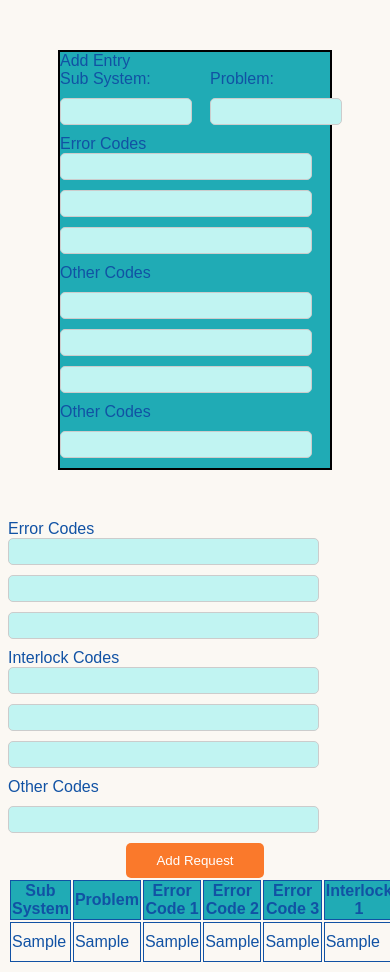
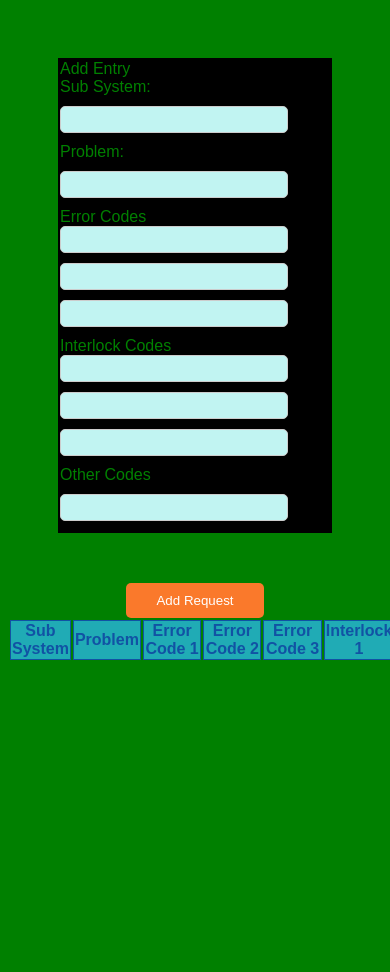
Before and after one commit to gabrielTMH/medicalAI, a Flask app: page / in a window 390 px wide; the page is wider, and only the part inside the window is pictured. After the commit the page ends 660 px from the top of that part, so only its background shows below. Run offline with Flask 3, Linux system fonts and the light colour scheme; tables that the repository leaves empty hold one stand-in row (values such as "Sample post").

Commit message:
Made it friendly for mobile

```diff
--- a/src/static/css/main.css
+++ b/src/static/css/main.css
@@ -69,76 +69,8 @@ input[type="text"], textarea {
 
 
 
-#item-add-entry {
-  grid-area: add-entry;
-}
-#item-problem {
-  grid-area: problem;
-}
-#item-problemBox {
-  grid-area: problemBox;
-}
-#item-subsystem {
-  grid-area: subsystem;
-}
-#item-subsystemBox {
-  grid-area: subsystemBox;
-}
-#item-errorCodes {
-  grid-area: errorCodes;
-}
-#item-interlocks {
-  grid-area: interlocks;
-}
-
-#item-bottom {
-    grid-area: bottom;
-}
-#item-otherCodes {
-  grid-area: otherCodes;
-}
-/*
-#item-errorCodeBox1 {
-  grid-area: errorCodeBox1;
-}
-#item-errorCodeBox2 {
-  grid-area: errorCodeBox2;
-}
-#item-errorCodeBox3 {
-  grid-area: errorCodeBox3 ;
-}
-#item-interlockBox1 {
-  grid-area: interlockBox1;
-}
-#item-interlockBox2 {
-  grid-area: interlockBox2;
-}
-#item-interlockBox3 {
-  grid-area: interlockBox3;
-}
-#item-otherCodesBox {
-  grid-area: otherCodesBox;
-}
-*/
-.container {
-  background-color: #20ABB5;
-  border: 2px solid black;
-  boarder-radius: 25%;
-  margin: 50px;
-  display: grid;
-
-  grid-template-columns: repeat(auto-fit);
-  grid-template-rows: auto;
-  grid-template-areas:
-    "add-entry . . . . . . . ."
-    "subsystem subsystem problem problem . . . . ."
-    "errorCodes .  interlocks  .otherCodes . . . . "
-    "bottom bottom bottom bottom bottom bottom bottom bottom bottom";
-}
-
 
 /*DESKTOP/FULL WEBSITE*/
-@media screen and (min-width: 768px) {
 #item-add-entry {
   grid-area: add-entry;
 }
@@ -200,6 +132,72 @@ input[type="text"], textarea {
     "errorCodes . . interlocks . . otherCodes . ."
     "errorCodeBox1 errorCodeBox2 errorCodeBox3 interlockBox1 interlockBox2 interlockBox3 otherCodesBox otherCodesBox otherCodesBox";
 }
+
+@media (max-width: 550px) {
+body {
+  color: green;
+  background-color: green;
+  font-family: 'Romana', sans-serif;
+}
+#item-add-entry {
+  grid-area: add-entry;
+}
+#item-problem {
+  grid-area: problem;
+}
+#item-problemBox {
+  grid-area: problemBox;
+}
+#item-subsystem {
+  grid-area: subsystem;
+}
+#item-subsystemBox {
+  grid-area: subsystemBox;
+}
+#item-errorCodes {
+  grid-area: errorCodes;
+}
+#item-interlocks {
+  grid-area: interlocks;
+}
+
+#item-otherCodes {
+  grid-area: otherCodes;
+}
+
+#item-errorCodeBox1 {
+  grid-area: errorCodeBox1;
+}
+
+#item-errorCodeBox2 {
+  grid-area: errorCodeBox2;
+}
+#item-errorCodeBox3 {
+  grid-area: errorCodeBox3 ;
+}
+#item-interlockBox1 {
+  grid-area: interlockBox1;
+}
+#item-interlockBox2 {
+  grid-area: interlockBox2;
+}
+#item-interlockBox3 {
+  grid-area: interlockBox3;
+}
+#item-otherCodesBox {
+  grid-area: otherCodesBox;
+}
+.container {
+
+  background-color: black;
+  border: 2px solid black;
+  boarder-radius: 25%;
+  margin: 50px;
+  display: inline-block;
+
+
+
+}
 }
 
 
--- a/src/templates/index.html
+++ b/src/templates/index.html
@@ -26,30 +26,11 @@
 <!--    <div id="item-problemBox">-->
 <!--        <input type="text" name="problem" id="problem">-->
 <!--    </div>-->
-<div id="item-bottom">
+
     <div id="item-errorCodes">
         Error Codes
     </div>
-    <div id="item-errorCodeBox1">
-            <input type="text" name="error_code1" id="error_code1" class="error_code">
-    </div>
-    <div id="item-errorCodeBox2">
-        <input type="text" name="error_code2" id="error_code2" class="error_code">
-    </div>
-    <div id="item-errorCodeBox3">
-        <input type="text" name="error_code3" id="error_code3" class="error_code">
-    </div>
-        <label for="other_codes">Other Codes</label>
-           <input type="text" name="interlock1" id="interlock1" class="interlock">
-        <input type="text" name="interlock2" id="interlock2" class="interlock">
-        <input type="text" name="interlock3" id="interlock3" class="interlock">
-        <label for="other_codes">Other Codes</label>
-        <input type="text" name="other_codes" id="other_codes">
-    </div>
-</div>
-    <div id="item-errorCodes">
-        Error Codes
-    </div>
+
     <div id="item-errorCodeBox1">
             <input type="text" name="error_code1" id="error_code1" class="error_code">
     </div>
```
